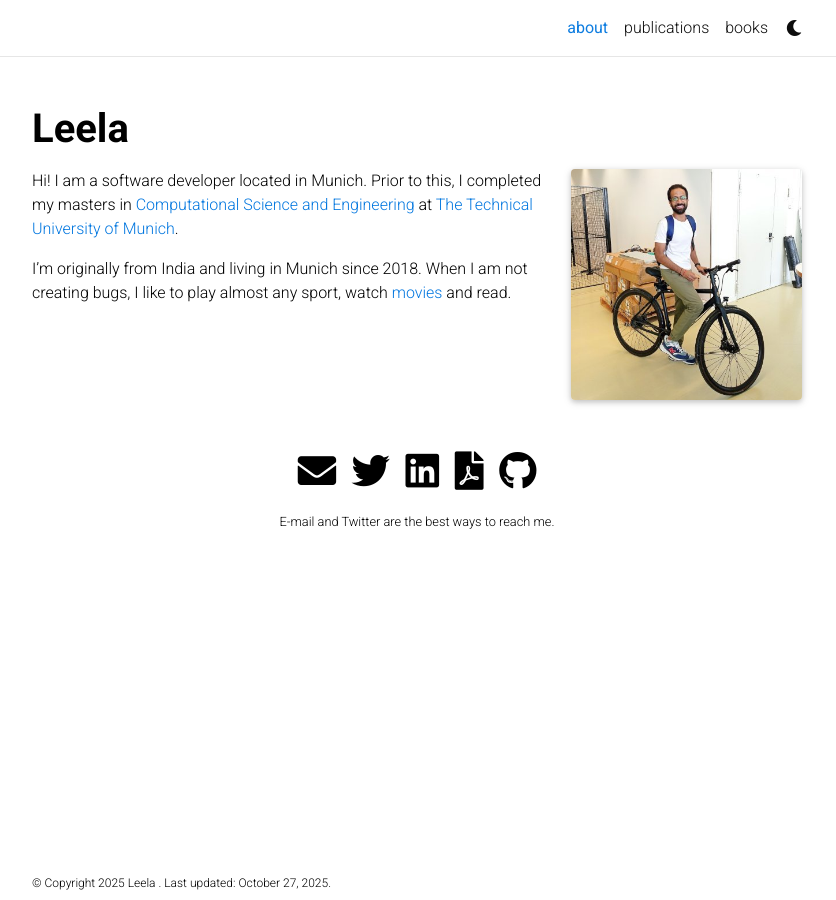
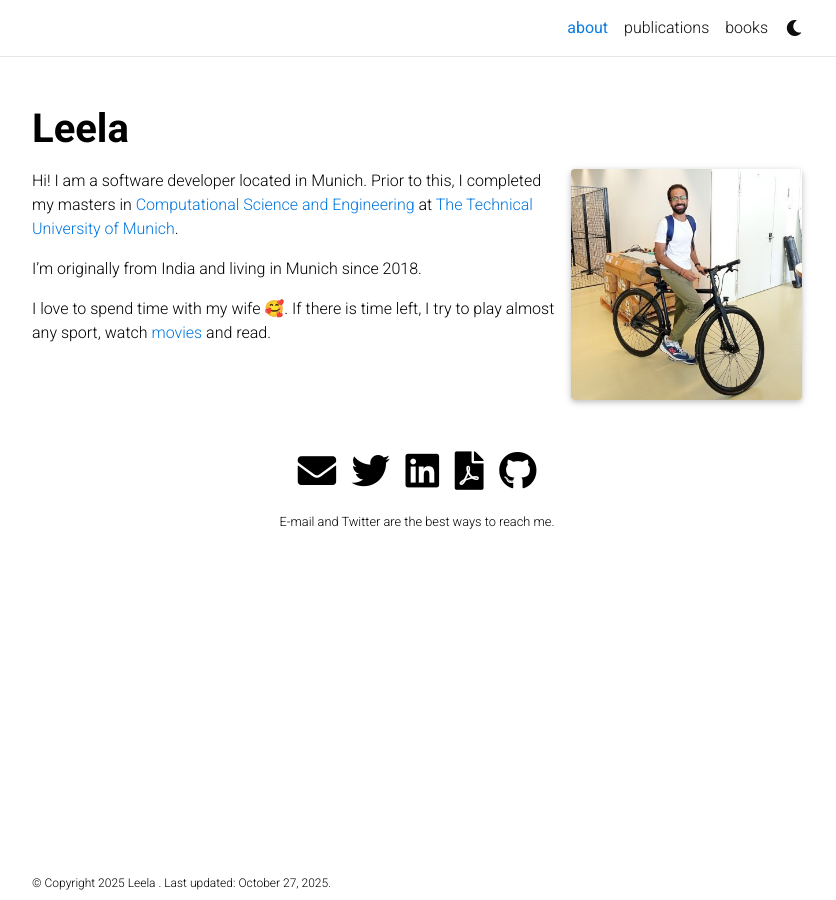
Before and after one commit to masaaldosey/masaaldosey.github.io, a Jekyll site: the page built from _pages/about.md, in a window 1280 px wide. Shown: the whole page, without its empty margins (223-1059 px from the left). Built offline with Jekyll 4.4.1, drawn with Linux system fonts in a browser that asks for light colours; full-size pictures stand in for the smaller copies a plugin makes; emoji names are drawn with the system emoji font; comment, search, counter and statistics services are not loaded; a style sheet for code colours, icons or effects is not loaded.

Commit message:
fix(_pages/about.md): update info

```diff
--- a/_pages/about.md
+++ b/_pages/about.md
@@ -17,5 +17,6 @@ social: true  # includes social icons at the bottom of the page
 Hi! I am a software developer located in Munich. Prior to this, I completed my masters in [Computational Science and Engineering](https://www.in.tum.de/in/fuer-studieninteressierte/master-studiengaenge/computational-science-and-engineering/){:target="\_blank"} at [The Technical University of Munich](https://www.tum.de/){:target="\_blank"}.
 
 I'm originally from India and living in Munich since 2018.
-When I am not creating bugs, I like to play almost any sport, watch [movies](https://letterboxd.com/masaaldosey/){:target="\_blank"}
+
+I love to spend time with my wife :smiling_face_with_three_hearts:. If there is time left, I try to play almost any sport, watch [movies](https://letterboxd.com/masaaldosey/){:target="\_blank"}
 and read.
```
